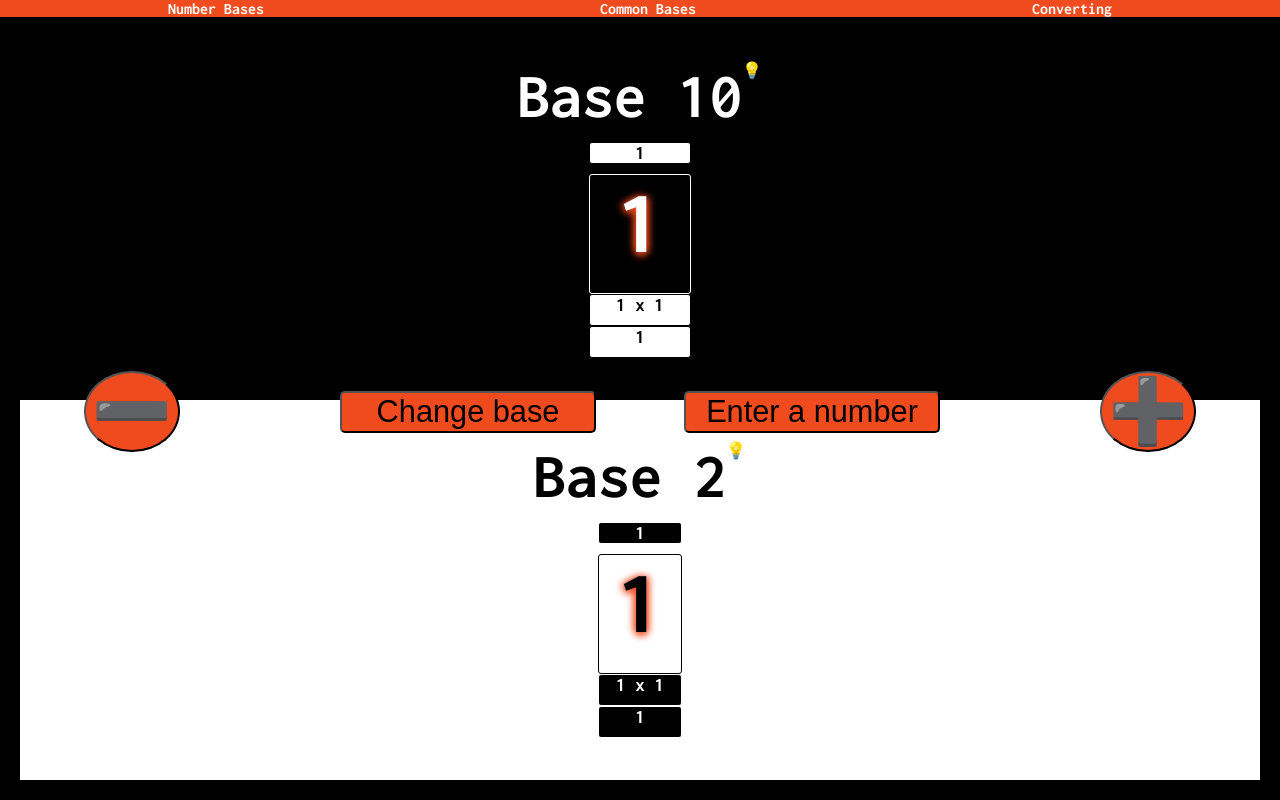
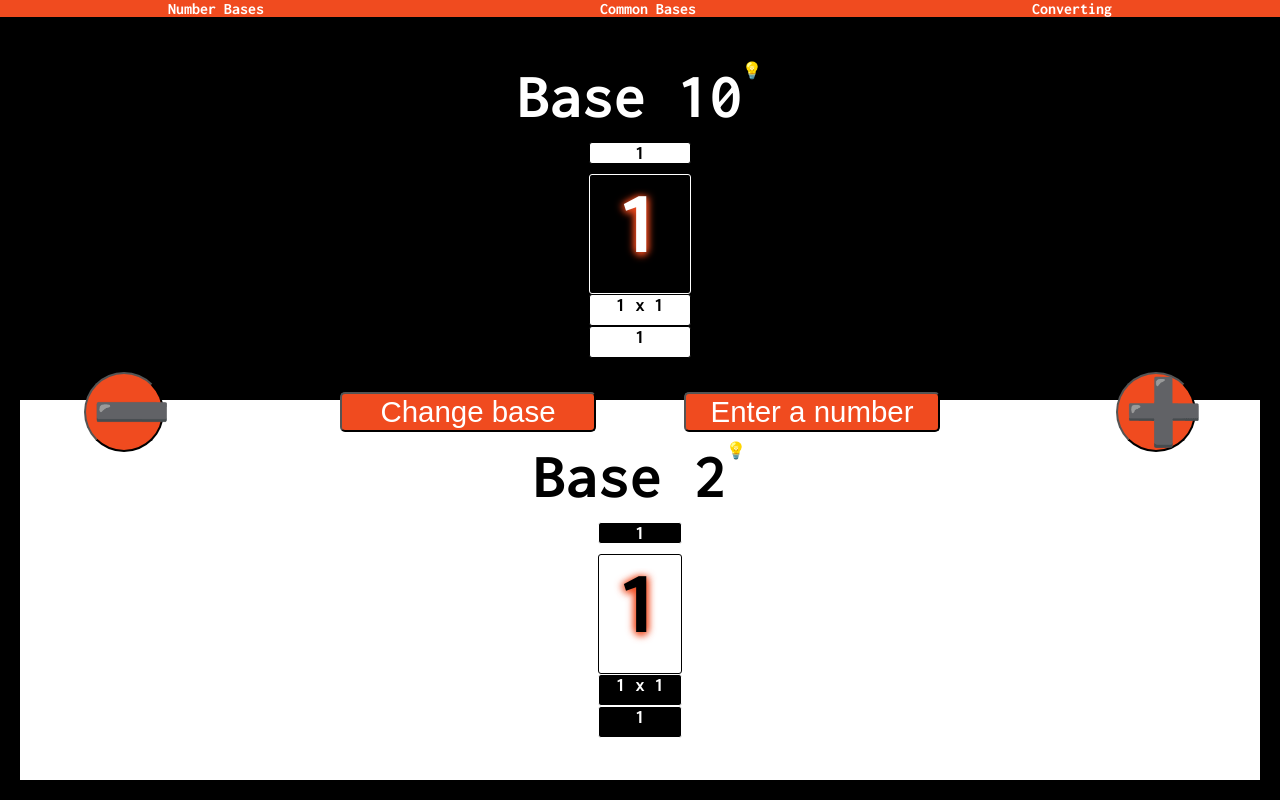
Before and after one commit to ctninman/ReactBaseConverter, a React (Create React App) app: page / in a window 1280 px wide. Built offline with nearby package versions, Linux system fonts and the light colour scheme.

Commit message:
retry build with button bugs 2

```diff
--- a/src/index.css
+++ b/src/index.css
@@ -29,7 +29,8 @@ body {
 	width: 20vw;
 	/* height: 10vw; */
 	background-color: #F04B1F;
-	font-size: 2.4vw;
+	color: white;
+	font-size: 2.3vw;
 	border-radius: 5px;
 	text-align: center;
 	cursor: pointer;
@@ -193,6 +194,8 @@ body {
 
 .minus-button-div button {
 	background-color: #F04B1F;
+	width: 10vh;
+	height: 10vh;
 	font-size: 8vh;
 	border-radius: 50%;
 	text-align: center;
@@ -267,7 +270,8 @@ body {
 	width: 20vw;
 	/* height: 10vw; */
 	background-color: #F04B1F;
-	font-size: 2.4vw;
+	color:white;
+	font-size: 2.3vw;
 	border-radius: 5px;
 	text-align: center;
 	cursor: pointer;
@@ -340,6 +344,8 @@ body {
 
 .plus-button-div button {
 	cursor: pointer;
+	width: 10vh;
+	height: 10vh;
 	background-color: #F04B1F;
 	font-size: 8vh;
 	border-radius: 50%;
```
